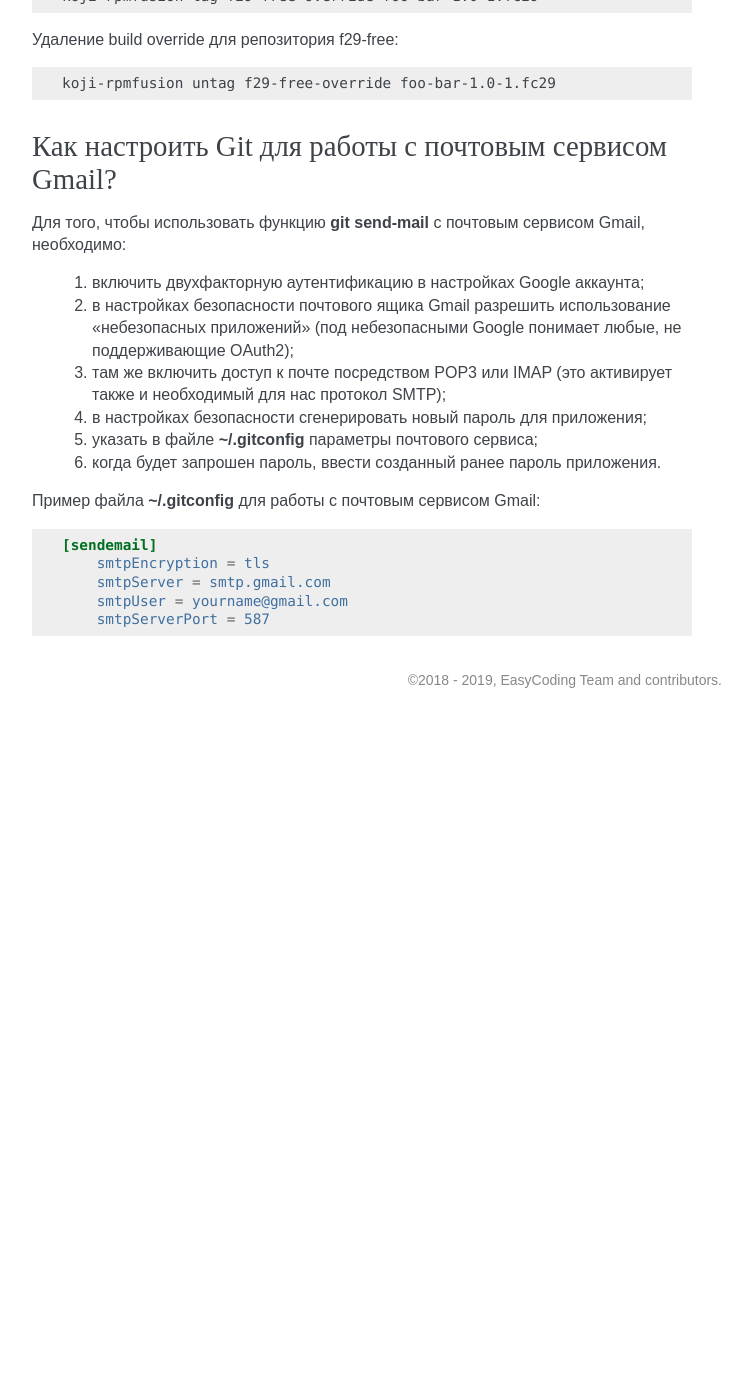
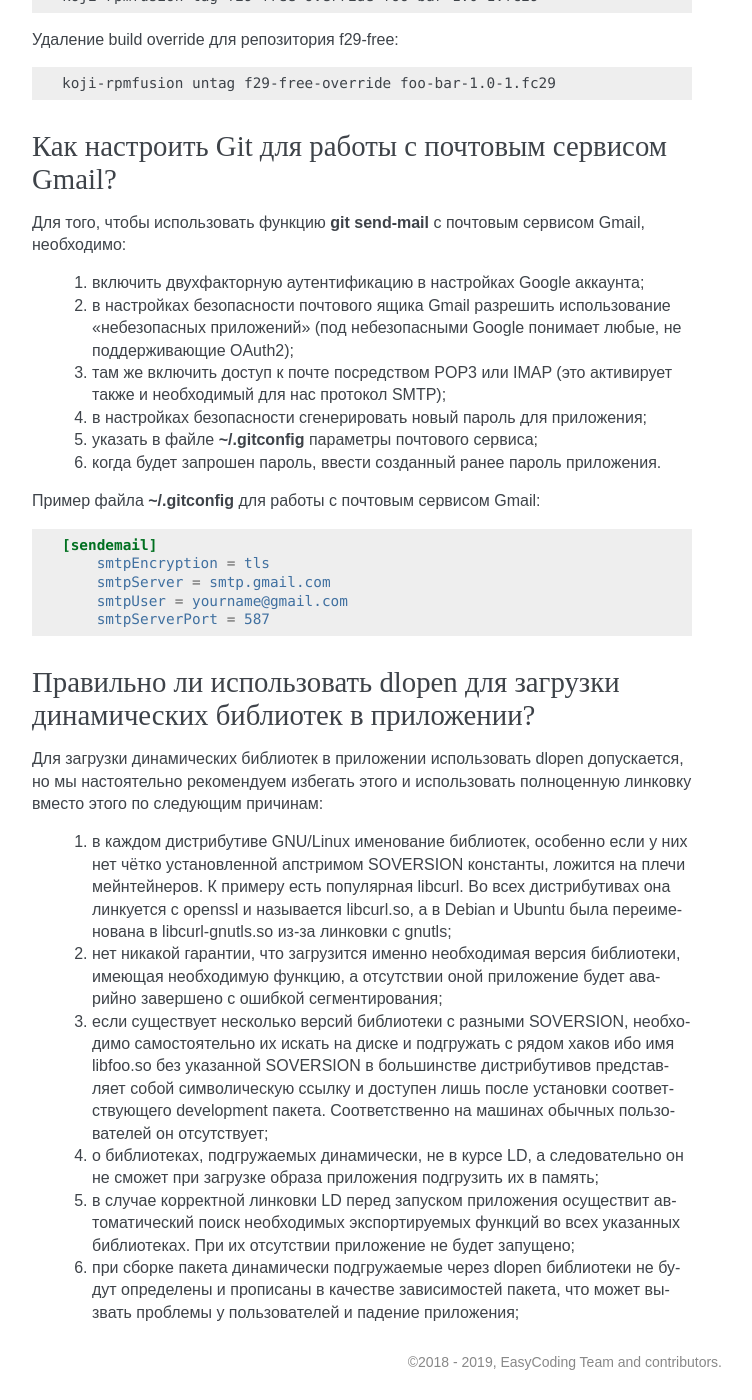
Before and after one commit to RussianFedora/FAQ, a Sphinx documentation site: the page built from source/development.rst, in a window 1280 px wide and 1400 px high, scrolled down 1766 px. Shown: the whole window, without its empty margins (388-1140 px from the left). Built offline with Sphinx 7.4.7, drawn with Linux system fonts in a browser that asks for light colours; before the commit the page ends 2484 px from its top, so only the background shows below that; some of the changed text lies outside the part shown.

Commit message:
Added question about using dlopen in applications.

```diff
--- a/source/development.rst
+++ b/source/development.rst
@@ -145,3 +145,18 @@
         smtpServer = smtp.gmail.com
         smtpUser = yourname@gmail.com
         smtpServerPort = 587
+
+.. index:: library, shared library, linker, dlopen
+.. _dlopen-usage:
+
+Правильно ли использовать dlopen для загрузки динамических библиотек в приложении?
+======================================================================================
+
+Для загрузки динамических библиотек в приложении использовать dlopen допускается, но мы настоятельно рекомендуем избегать этого и использовать полноценную линковку вместо этого по следующим причинам:
+
+ 1. в каждом дистрибутиве GNU/Linux именование библиотек, особенно если у них нет чётко установленной апстримом SOVERSION константы, ложится на плечи мейнтейнеров. К примеру есть популярная libcurl. Во всех дистрибутивах она линкуется с openssl и называется libcurl.so, а в Debian и Ubuntu была переименована в libcurl-gnutls.so из-за линковки с gnutls;
+ 2. нет никакой гарантии, что загрузится именно необходимая версия библиотеки, имеющая необходимую функцию, а отсутствии оной приложение будет аварийно завершено с ошибкой сегментирования;
+ 3. если существует несколько версий библиотеки с разными SOVERSION, необходимо самостоятельно их искать на диске и подгружать с рядом хаков ибо имя libfoo.so без указанной SOVERSION в большинстве дистрибутивов представляет собой символическую ссылку и доступен лишь после установки соответствующего development пакета. Соответственно на машинах обычных пользователей он отсутствует;
+ 4. о библиотеках, подгружаемых динамически, не в курсе LD, а следовательно он не сможет при загрузке образа приложения подгрузить их в память;
+ 5. в случае корректной линковки LD перед запуском приложения осуществит автоматический поиск необходимых экспортируемых функций во всех указанных библиотеках. При их отсутствии приложение не будет запущено;
+ 6. при сборке пакета динамически подгружаемые через dlopen библиотеки не будут определены и прописаны в качестве зависимостей пакета, что может вызвать проблемы у пользователей и падение приложения;
```
